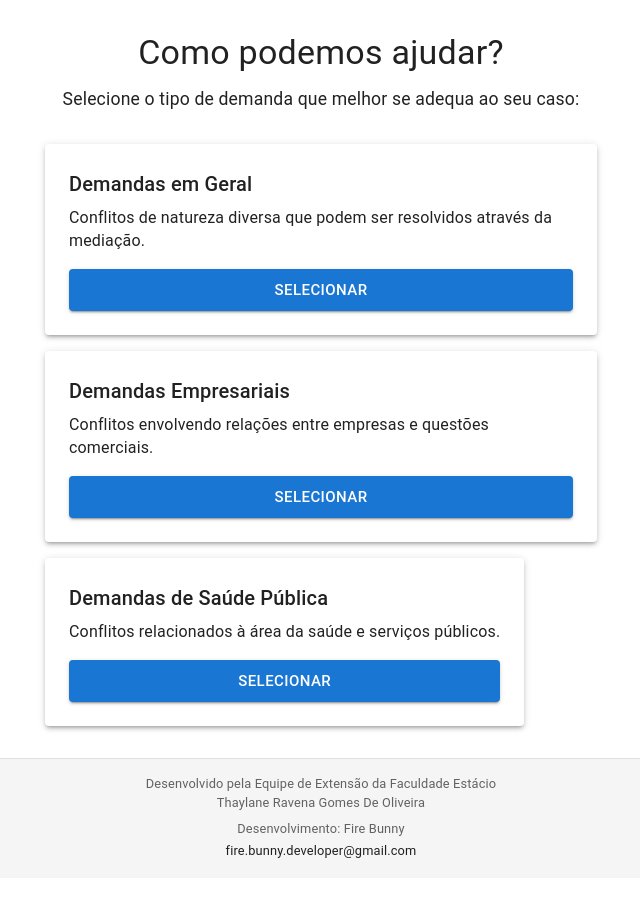
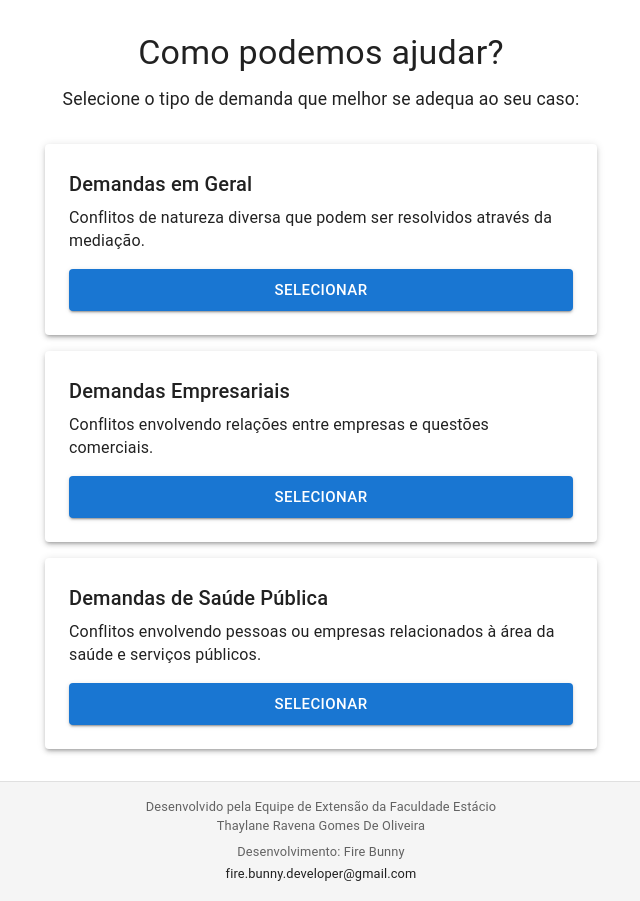
Before and after one commit to filipe1992/resolve-conflitos, a React (Create React App) app: page /demandas in a window 1280 px wide. Shown: the whole page, without its empty margins (319-959 px from the left). Before the commit the page ends 878 px from the top, so only its background shows below. Built offline with nearby package versions, Linux system fonts and the light colour scheme.

Commit message:
melhoria do texto da demanda

```diff
--- a/src/pages/Demandas.js
+++ b/src/pages/Demandas.js
@@ -31,7 +31,7 @@ function Demandas() {
     {
       tipo: 'saude',
       titulo: 'Demandas de Saúde Pública',
-      descricao: 'Conflitos relacionados à área da saúde e serviços públicos.',
+      descricao: 'Conflitos envolvendo pessoas ou empresas relacionados à área da saúde e serviços públicos.',
     },
   ];
 
```
